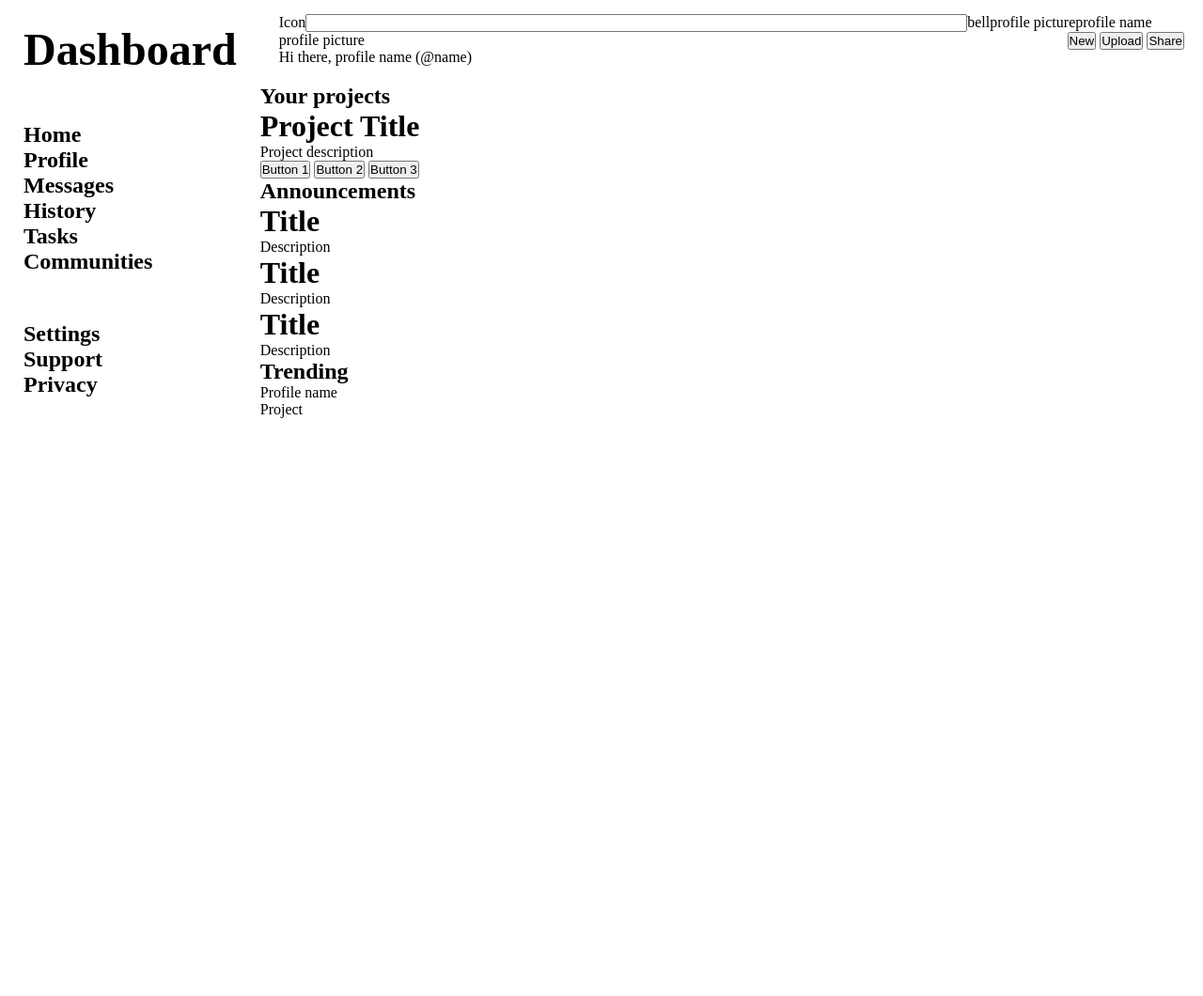
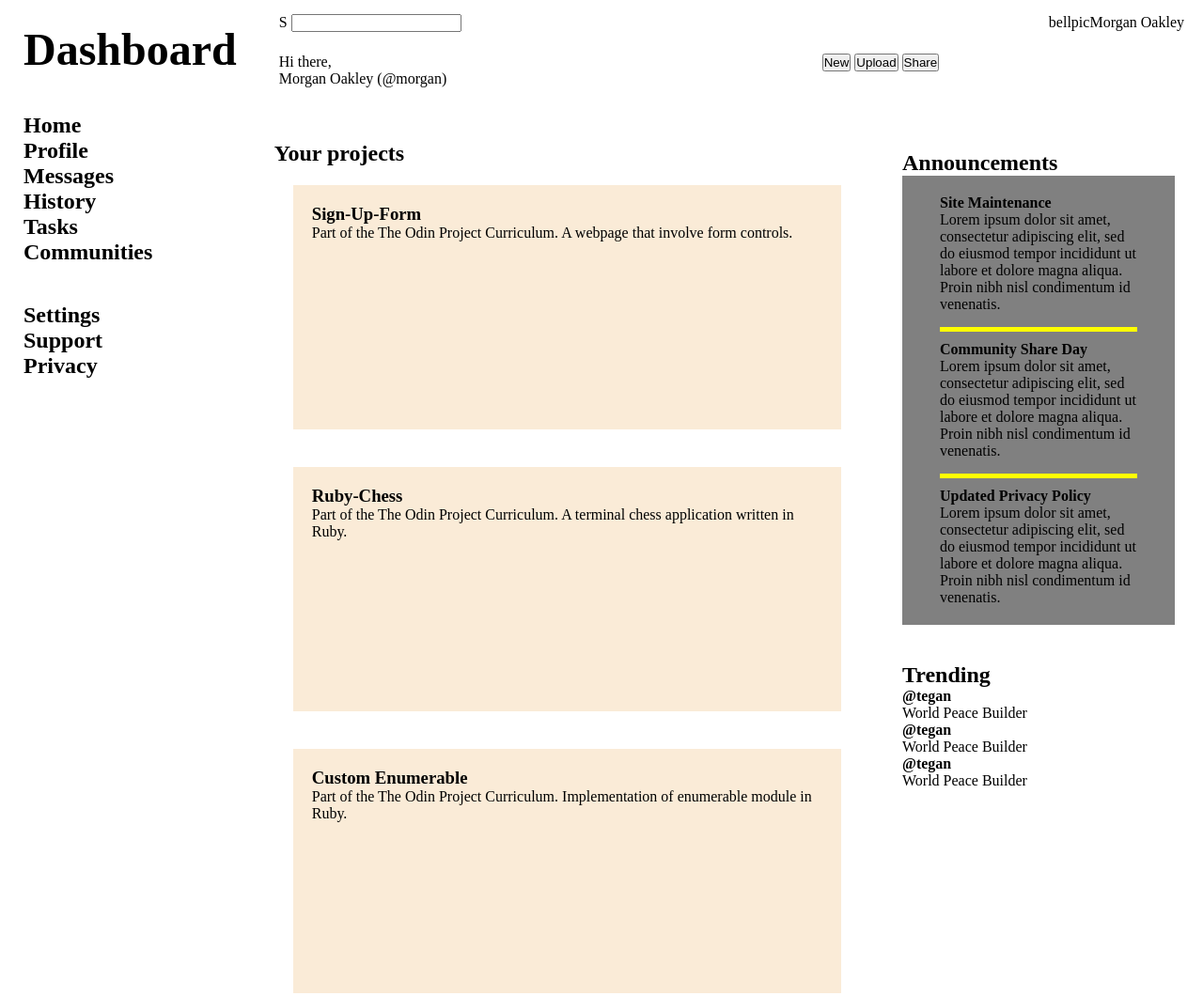
Before and after one commit to ls1955/Admin-DashBoard, a plain HTML site: page index.html in a window 1280 px wide. Shown: the top 1060 px of the page at 94% size. Before the commit the page ends 800 px from the top, so only its background shows below. Drawn offline with Linux system fonts and the light colour scheme.

Commit message:
Place most stuffs at right place

```diff
--- a/index.html
+++ b/index.html
@@ -9,29 +9,29 @@
 </head>
 <body>
     <div class="header">
-        <div class="header-upper">
-            <label for="search-bar">Icon</label>
+        <div class="input-container">
+            <label for="search-bar">S</label>
             <input type="text" id="search-bar">
-            <span>bell</span>
-            <span>profile picture</span>
-            <span>profile name</span>
         </div>
 
-        <div class="header-lower">
-            <div class="profile-wrapper">
-                <span>profile picture</span>
-                <p>Hi there, profile name (@name)</p>
+        <div class="top-right">
+            <p>bell</p>
+            <p>pic</p>
+            <p>Morgan Oakley</p>
         </div>
 
-            <div class="button-wrapper">
+        <div class="bottom-left">
+            <p>Hi there, <br> Morgan Oakley (@morgan)</p>
+        </div>
+
+        <div class="btn-container">
             <button>New</button>
             <button>Upload</button>
             <button>Share</button>
         </div>
     </div>
-    </div>
 
-    <div class="sidebar">
+    <div class="nav">
         <div class="logo-container">
             <h1>Dashboard</h1>
         </div>
@@ -52,42 +52,76 @@
         </div>
     </div>
 
-    <div class="main-content-container">
-        <div class="your-projects-wrapper">
+    <div class="content-container">
         <h2>Your projects</h2>
+
+        <div class="projects-container">
             <div class="card">
-                <h1>Project Title</h1>
-                <p>Project description</p>
+                <h3>Sign-Up-Form</h3>
+                <p>Part of the The Odin Project Curriculum. A webpage that involve form controls.</p>
+            </div>
 
-                <div class="button-wrapper">
-                    <button>Button 1</button>
-                    <button>Button 2</button>
-                    <button>Button 3</button>
+            <div class="card">
+                <h3>Ruby-Chess</h3>
+                <p>Part of the The Odin Project Curriculum. A terminal chess application written in Ruby.</p>
+            </div>
+
+            <div class="card">
+                <h3>Custom Enumerable</h3>
+                <p>Part of the The Odin Project Curriculum. Implementation of enumerable module in Ruby.</p>
+            </div>
+
+            <div class="card">
+                <h3>Ruby-Chess</h3>
+                <p>Part of the The Odin Project Curriculum. A terminal chess application written in Ruby.</p>
+            </div>
+
+            <div class="card">
+                <h3>Ruby-Chess</h3>
+                <p>Part of the The Odin Project Curriculum. A terminal chess application written in Ruby.</p>
+            </div>
+
+            <div class="card">
+                <h3>Ruby-Chess</h3>
+                <p>Part of the The Odin Project Curriculum. A terminal chess application written in Ruby.</p>
             </div>
         </div>
     </div>
 
-        <div class="announcements-container">
+    <div class="side-container">
         <h2>Announcements</h2>
-            <div class="announcement">
-                <h1>Title</h1>
-                <p>Description</p>
+        <div class="announces-container">
+            <div class="row">
+                <h4>Site Maintenance</h4>
+                <p>Lorem ipsum dolor sit amet, consectetur adipiscing elit, sed do eiusmod tempor incididunt ut labore et dolore magna aliqua. Proin nibh nisl condimentum id venenatis.</p>
             </div>
-            <div class="announcement">
-                <h1>Title</h1>
-                <p>Description</p>
+
+            <div class="row">
+                <h4>Community Share Day</h4>
+                <p>Lorem ipsum dolor sit amet, consectetur adipiscing elit, sed do eiusmod tempor incididunt ut labore et dolore magna aliqua. Proin nibh nisl condimentum id venenatis.</p>
             </div>
-            <div class="announcement">
-                <h1>Title</h1>
-                <p>Description</p>
+
+            <div class="row">
+                <h4>Updated Privacy Policy</h4>
+                <p>Lorem ipsum dolor sit amet, consectetur adipiscing elit, sed do eiusmod tempor incididunt ut labore et dolore magna aliqua. Proin nibh nisl condimentum id venenatis.</p>
             </div>
         </div>
 
-        <div class="trending-container">
         <h2>Trending</h2>
-            <div class="trend-row">
-                <p>Profile name</p>
-                <p>Project</p>
+        <div class="trends-container">
+            <div class="row">
+                <h4>@tegan</h4>
+                <p>World Peace Builder</p>
+            </div>
+
+            <div class="row">
+                <h4>@tegan</h4>
+                <p>World Peace Builder</p>
+            </div>
+
+            <div class="row">
+                <h4>@tegan</h4>
+                <p>World Peace Builder</p>
             </div>
         </div>
     </div>
--- a/style.css
+++ b/style.css
@@ -5,41 +5,72 @@
 
 body {
     display: grid;
-    grid-template-columns: minmax(auto, 1fr) minmax(auto, 4fr);
+    grid-template-columns: 1fr 3fr minmax(350px, 1fr);
 }
 
 .header {
+    min-height: 100px;
     padding: 15px 20px;
+
+    grid-column: 2 / -1;
+    display: grid;
+    grid-template-columns: 3fr 2fr;
 }
 
-.header-upper {
+.header .top-right {
     display: flex;
+    justify-content: flex-end;
 }
 
-.header-upper input {
-    flex: 1;
-    max-width: 700px;
-}
-
-.header-lower {
-    display: flex;
-    justify-content: space-between;
-}
-
-.sidebar {
+.nav {
     font-size: 1.5rem;
     font-weight: bold;
-    grid-row: 1 / span 2;
     padding: 25px;
 
-    display: grid;
-    row-gap: 50px;
+    grid-column: 1;
+    grid-row: 1 / span 2;
+
+    display: flex;
+    flex-direction: column;
+    row-gap: 40px;
 }
 
 .logo-container {
     font-size: 1.5rem;
 }
 
-.main-content-container {
-    grid-column: 2 / -1;
+.content-container {
+    padding: 20px 15px;
 }
+
+.projects-container {
+    display: grid;
+    grid-template-columns: repeat(auto-fit, minmax(350px, 1fr));
+    grid-auto-rows: 300px;
+}
+
+.card {
+    box-sizing: border-box;
+    background-color: antiquewhite;
+    padding: 20px;
+    margin: 20px;
+}
+
+.side-container {
+    padding: 30px;
+
+    grid-column: 3;
+    grid-row: 2;
+}
+
+.announces-container {
+    background-color: grey;
+    padding: 20px 40px;
+    margin-bottom: 40px;
+}
+
+.announces-container .row:not(:last-child) {
+    border-bottom: 5px solid yellow;
+    padding-bottom: 15px;
+    margin-bottom: 10px;
+}
```
Lines whose indentation alone changed are shown as unchanged.
